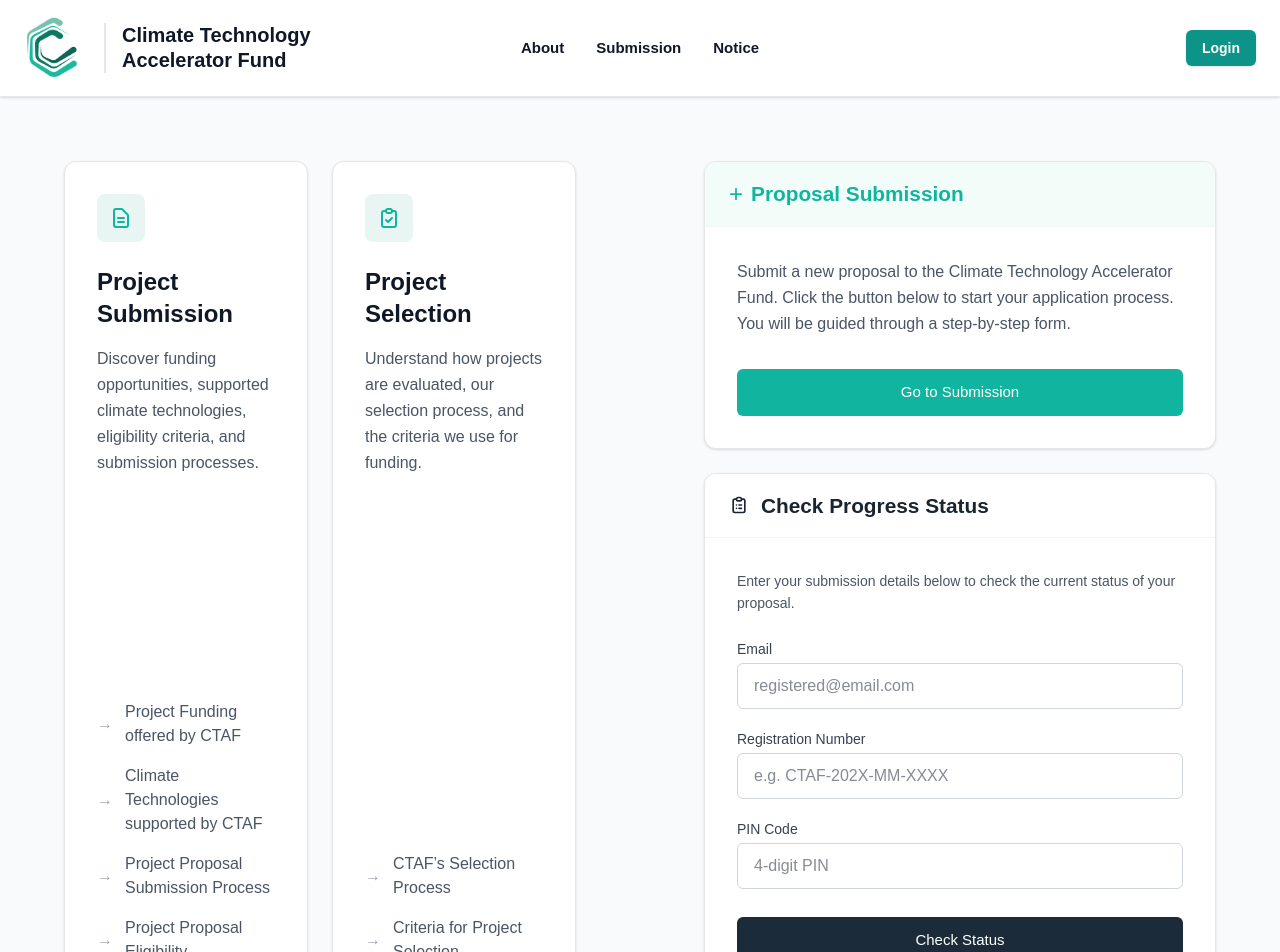
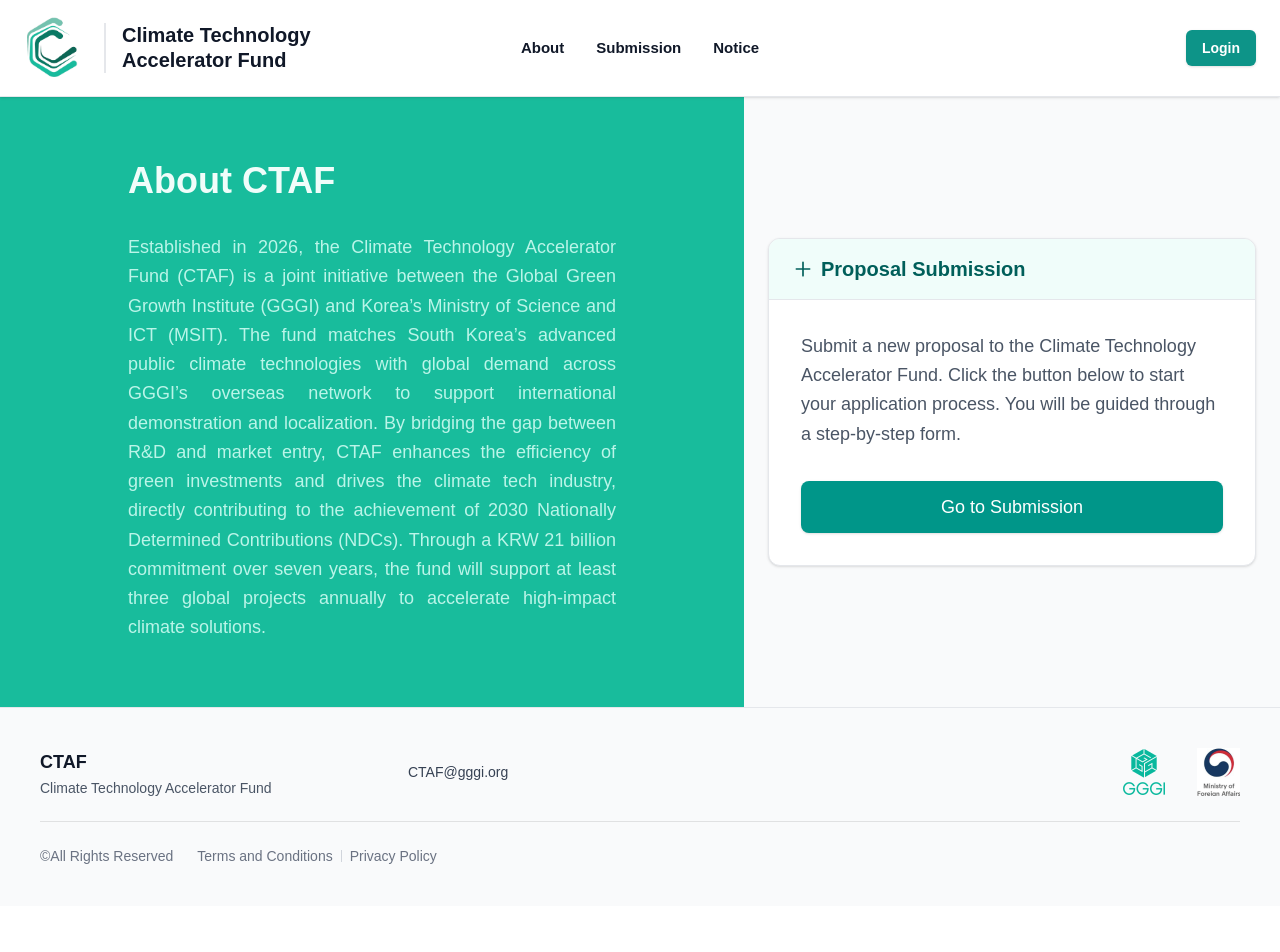
Before and after one commit to LzLLC2022/CPMS, a Next.js app: page / in a window 1280 px wide. Shown: the top 952 px of the page. After the commit the page ends 906 px from the top, so only its background shows below. Built offline with nearby package versions, Linux system fonts and the light colour scheme.

Commit message:
fix: revert main page changes applied to wrong file

```diff
--- a/src/app/page.tsx
+++ b/src/app/page.tsx
@@ -2,7 +2,6 @@
 
 import { useRouter } from "next/navigation";
 import { useEffect, useState } from "react";
-import Link from "next/link";
 
 export default function Home() {
   const router = useRouter();
@@ -59,113 +58,50 @@
   }
 
   return (
-    <div className="flex flex-col lg:flex-row w-full min-h-[calc(100vh-4rem)] bg-gray-50">
-
-      {/* Left Side - Information Menu */}
-      <div className="flex-1 p-6 lg:p-12 xl:p-16 flex flex-col md:flex-row gap-6">
-        {/* Project Submission Card */}
-        <div className="flex-1 bg-white border border-gray-200 rounded-xl shadow-sm p-8 flex flex-col transition-shadow hover:shadow-md">
-          <div className="w-12 h-12 bg-[#E9F5F3] text-[#11B59F] rounded-lg flex items-center justify-center mb-6">
-            <svg className="w-6 h-6" fill="none" stroke="currentColor" viewBox="0 0 24 24" xmlns="http://www.w3.org/2000/svg"><path strokeLinecap="round" strokeLinejoin="round" strokeWidth="2" d="M9 12h6m-6 4h6m2 5H7a2 2 0 01-2-2V5a2 2 0 012-2h5.586a1 1 0 01.707.293l5.414 5.414a1 1 0 01.293.707V19a2 2 0 01-2 2z"></path></svg>
-          </div>
-          <h2 className="text-2xl font-bold text-gray-900 mb-4">Project Submission</h2>
-          <p className="text-gray-600 mb-8 leading-relaxed">
-            Discover funding opportunities, supported climate technologies, eligibility criteria, and submission processes.
-          </p>
-          <div className="flex flex-col gap-4 mt-auto">
-            <Link href="/about/funding" className="flex items-center text-gray-600 hover:text-[#11B59F] transition-colors group">
-              <span className="mr-3 text-gray-400 group-hover:text-[#11B59F]">→</span> Project Funding offered by CTAF
-            </Link>
-            <Link href="/about/technologies" className="flex items-center text-gray-600 hover:text-[#11B59F] transition-colors group">
-              <span className="mr-3 text-gray-400 group-hover:text-[#11B59F]">→</span> Climate Technologies supported by CTAF
-            </Link>
-            <Link href="/about/submission-process" className="flex items-center text-gray-600 hover:text-[#11B59F] transition-colors group">
-              <span className="mr-3 text-gray-400 group-hover:text-[#11B59F]">→</span> Project Proposal Submission Process
-            </Link>
-            <Link href="/about/eligibility" className="flex items-center text-gray-600 hover:text-[#11B59F] transition-colors group">
-              <span className="mr-3 text-gray-400 group-hover:text-[#11B59F]">→</span> Project Proposal Eligibility
-            </Link>
-          </div>
-        </div>
-
-        {/* Project Selection Card */}
-        <div className="flex-1 bg-white border border-gray-200 rounded-xl shadow-sm p-8 flex flex-col transition-shadow hover:shadow-md">
-          <div className="w-12 h-12 bg-[#E9F5F3] text-[#11B59F] rounded-lg flex items-center justify-center mb-6">
-            <svg className="w-6 h-6" fill="none" stroke="currentColor" viewBox="0 0 24 24" xmlns="http://www.w3.org/2000/svg"><path strokeLinecap="round" strokeLinejoin="round" strokeWidth="2" d="M9 5H7a2 2 0 00-2 2v12a2 2 0 002 2h10a2 2 0 002-2V7a2 2 0 00-2-2h-2M9 5a2 2 0 002 2h2a2 2 0 002-2M9 5a2 2 0 012-2h2a2 2 0 012 2m-6 9l2 2 4-4"></path></svg>
-          </div>
-          <h2 className="text-2xl font-bold text-gray-900 mb-4">Project Selection</h2>
-          <p className="text-gray-600 mb-8 leading-relaxed">
-            Understand how projects are evaluated, our selection process, and the criteria we use for funding.
-          </p>
-          <div className="flex flex-col gap-4 mt-auto">
-            <Link href="/about/selection-process" className="flex items-center text-gray-600 hover:text-[#11B59F] transition-colors group">
-              <span className="mr-3 text-gray-400 group-hover:text-[#11B59F]">→</span> CTAF’s Selection Process
-            </Link>
-            <Link href="/about/criteria" className="flex items-center text-gray-600 hover:text-[#11B59F] transition-colors group">
-              <span className="mr-3 text-gray-400 group-hover:text-[#11B59F]">→</span> Criteria for Project Selection
-            </Link>
-          </div>
-        </div>
+    <div className="flex flex-col lg:flex-row flex-1 w-full h-full">
+      {/* Left Side - About CTAF */}
+      <div className="flex-1 bg-[#18bc9c] flex flex-col justify-center items-start px-12 sm:px-20 xl:px-32 py-16 text-white min-h-[50vh] lg:min-h-0">
+        <h2 className="text-4xl font-extrabold mb-8 text-primary-50">
+          About CTAF
+        </h2>
+        <p className="text-lg leading-relaxed text-primary-100/90 text-justify">
+          Established in 2026, the Climate Technology Accelerator Fund (CTAF)
+          is a joint initiative between the Global Green Growth Institute (GGGI)
+          and Korea’s Ministry of Science and ICT (MSIT). The fund matches
+          South Korea’s advanced public climate technologies with global demand
+          across GGGI’s overseas network to support international demonstration
+          and localization. By bridging the gap between R&D and market entry,
+          CTAF enhances the efficiency of green investments and drives the
+          climate tech industry, directly contributing to the achievement of 2030
+          Nationally Determined Contributions (NDCs). Through a KRW 21 billion
+          commitment over seven years, the fund will support at least three
+          global projects annually to accelerate high-impact climate solutions.
+        </p>
       </div>
 
-      {/* Right Side - Actions */}
-      <div className="flex-1 p-6 lg:p-12 xl:p-16 flex flex-col gap-6 justify-center max-w-2xl mx-auto w-full">
-
-        {/* Proposal Submission */}
-        <div className="w-full bg-white border border-gray-200 rounded-xl shadow-sm flex flex-col overflow-hidden">
-          <div className="bg-[#f2fcf9] px-6 py-4 border-b border-gray-100">
-            <h2 className="text-[1.3rem] font-bold text-[#11B59F] flex items-center">
-              <span className="text-2xl mr-2 font-normal">+</span> Proposal Submission
+      {/* Right Side - Proposal Registration */}
+      <div className="flex-1 bg-gray-50 flex flex-col justify-center items-center px-6 py-16 min-h-[50vh] lg:min-h-0">
+        <div className="w-full max-w-lg bg-white border border-gray-200 rounded-xl shadow-sm hover:shadow-md transition-shadow flex flex-col overflow-hidden">
+          <div className="bg-teal-50 px-6 py-4 border-b border-gray-200">
+            <h2 className="text-xl font-bold text-teal-800 flex items-center">
+              <svg className="w-5 h-5 mr-2" fill="none" stroke="currentColor" viewBox="0 0 24 24" xmlns="http://www.w3.org/2000/svg">
+                <path strokeLinecap="round" strokeLinejoin="round" strokeWidth="2" d="M12 4v16m8-8H4"></path>
+              </svg>
+              Proposal Submission
             </h2>
           </div>
-          <div className="p-8 flex flex-col">
-            <p className="text-gray-600 mb-8 leading-relaxed">
+          <div className="p-8 flex flex-col flex-1">
+            <p className="text-gray-600 mb-8 leading-relaxed text-lg">
               Submit a new proposal to the Climate Technology Accelerator Fund. Click the button below to start your application process. You will be guided through a step-by-step form.
             </p>
             <button
               onClick={handleRegistrationClick}
-              className="w-full bg-[#11B59F] hover:bg-[#0e9582] text-white font-medium py-3 px-4 rounded-md transition-colors text-[15px]"
+              className="w-full bg-teal-600 hover:bg-teal-700 text-white font-medium py-3 px-4 rounded-lg transition-colors shadow-sm text-lg"
             >
               Go to Submission
             </button>
           </div>
         </div>
-
-        {/* Check Progress Status */}
-        <div className="w-full bg-white border border-gray-200 rounded-xl shadow-sm flex flex-col overflow-hidden">
-          <div className="bg-white px-6 py-4 border-b border-gray-100">
-            <h2 className="text-[1.3rem] font-bold text-[#1A2530] flex items-center">
-              <svg className="w-5 h-5 mr-3" fill="none" stroke="currentColor" viewBox="0 0 24 24" xmlns="http://www.w3.org/2000/svg"><path strokeLinecap="round" strokeLinejoin="round" strokeWidth="2" d="M9 5H7a2 2 0 00-2 2v12a2 2 0 002 2h10a2 2 0 002-2V7a2 2 0 00-2-2h-2M9 5a2 2 0 002 2h2a2 2 0 002-2M9 5a2 2 0 012-2h2a2 2 0 012 2m-3 7h3m-3 4h3m-6-4h.01M9 16h.01"></path></svg>
-              Check Progress Status
-            </h2>
-          </div>
-          <div className="p-6 sm:p-8 flex flex-col">
-            <p className="text-gray-600 text-sm mb-6 leading-relaxed">
-              Enter your submission details below to check the current status of your proposal.
-            </p>
-            <form className="flex flex-col gap-5" onSubmit={(e) => { e.preventDefault(); router.push('/proposal'); }}>
-              <div>
-                <label className="block text-sm font-medium text-gray-700 mb-1">Email</label>
-                <input type="email" placeholder="registered@email.com" className="w-full px-4 py-2.5 bg-white border border-gray-300 rounded-md focus:outline-none focus:ring-2 focus:ring-[#11B59F] focus:border-transparent transition-shadow text-gray-900" />
-              </div>
-              <div>
-                <label className="block text-sm font-medium text-gray-700 mb-1">Registration Number</label>
-                <input type="text" placeholder="e.g. CTAF-202X-MM-XXXX" className="w-full px-4 py-2.5 bg-white border border-gray-300 rounded-md focus:outline-none focus:ring-2 focus:ring-[#11B59F] focus:border-transparent transition-shadow text-gray-900" />
-              </div>
-              <div>
-                <label className="block text-sm font-medium text-gray-700 mb-1">PIN Code</label>
-                <input type="password" placeholder="4-digit PIN" maxLength={4} className="w-full px-4 py-2.5 bg-white border border-gray-300 rounded-md focus:outline-none focus:ring-2 focus:ring-[#11B59F] focus:border-transparent transition-shadow text-gray-900" />
-              </div>
-              <button
-                type="submit"
-                className="w-full bg-[#1C2B39] hover:bg-gray-800 text-white font-medium py-3 px-4 rounded-md transition-colors text-[15px] mt-2"
-              >
-                Check Status
-              </button>
-            </form>
-          </div>
-        </div>
-
       </div>
     </div>
   );
```
